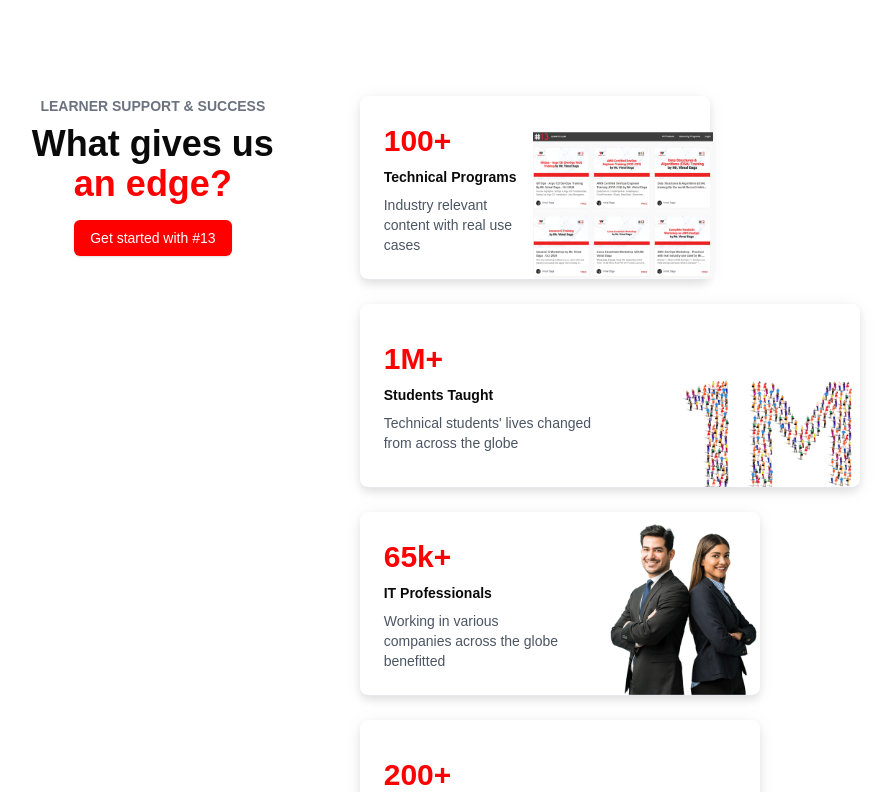
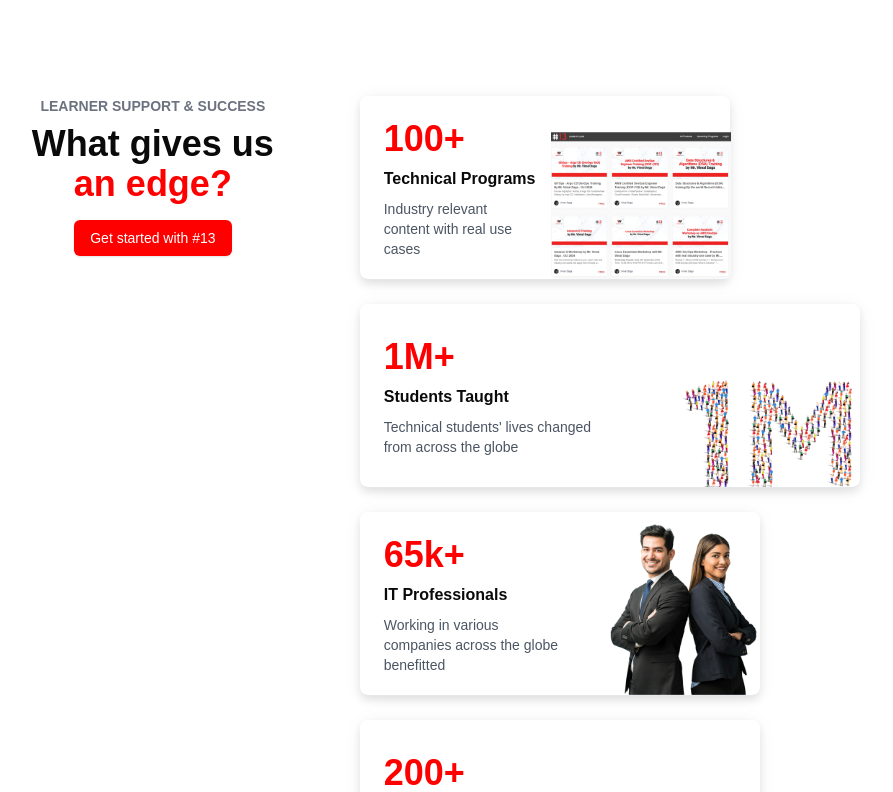
Before and after one commit to bhupeshchoudhary/hash13FrontEnd, a Next.js app: page / in a window 1280 px wide. Shown: the part 1568-2360 px from the top of the page, without its empty margins (70-963 px from the left). Built offline with nearby package versions, Linux system fonts and the light colour scheme.

Commit message:
refactor:[Navbar by bhupash]

```diff
--- a/src/components/customComponents/Navbar.tsx
+++ b/src/components/customComponents/Navbar.tsx
@@ -6,7 +6,7 @@ import logo from '../../../public/assets/landingPage/logohash13.svg' // Imported
 
 export default function Navbar() {
   return (
-    <header className="relative w-full max-w-7xl px-6 lg:px-14 overflow-hidden h-16 sticky top-0 z-50 bg-white ">
+    <header className=" relative w-full max-w-7xl px-6 lg:px-14 overflow-hidden h-16 sticky top-0 z-50 bg-white ">
       <div className="container mx-auto px-4 py-4 flex items-center justify-between h-full"> {/* Full height for content */}
         <Link href="/">
           <div className="h-full"> {/* Ensure the logo fits within the navbar height */}
--- a/src/components/customComponents/landingPage/FactAndFigure.tsx
+++ b/src/components/customComponents/landingPage/FactAndFigure.tsx
@@ -37,7 +37,7 @@ const features = [
 
 // Define different widths for the cards
 const cardWidths = [
-  { width: '350px' },
+  { width: '370px' },
   { width: '500px' },
   { width: '400px' },
   { width: '400px' },
@@ -75,9 +75,9 @@ export default function FactsAndFigure() {
             >
               {/* Container for Feature Data */}
               <div className="flex-1 mr-4">
-                <h3 className="text-3xl font-bold mb-2 text-[#ff0000]">{feature.number}</h3>
+                <h3 className="text-4xl font-bold mb-2 text-[#ff0000]">{feature.number}</h3>
                 <h4
-                  className="text-sm font-semibold mb-2 "
+                  className="text-md font-semibold mb-2 "
                   style={{
                     whiteSpace: 'nowrap',
                     overflow: 'hidden',
```
